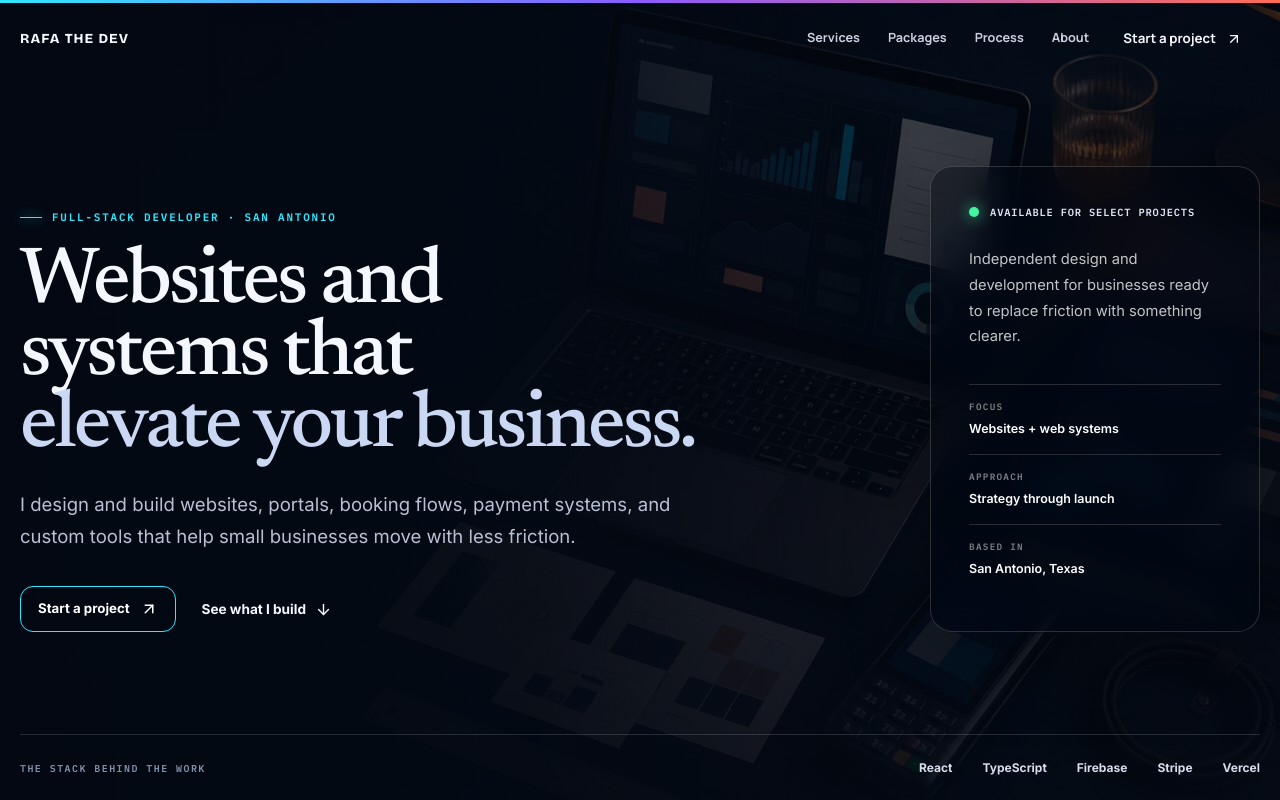
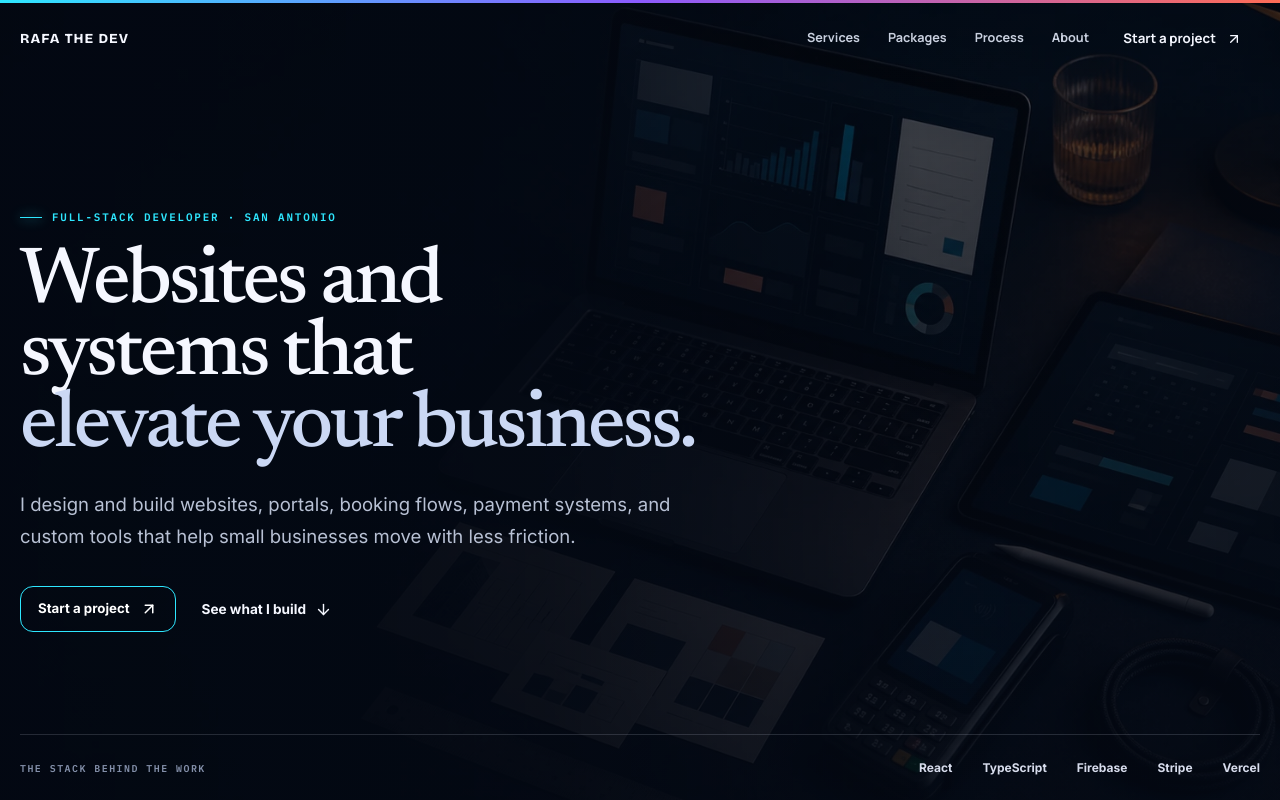
Before and after one commit to webdevRafa/rafa-the-dev, a React (Vite) app: page / in a window 1280 px wide. Shown: the top 800 px of the page. Built offline with nearby package versions, Linux system fonts and the light colour scheme.

Commit message:
Remove hero availability panel

```diff
--- a/src/App.css
+++ b/src/App.css
@@ -314,25 +314,6 @@ select:focus-visible { outline: 3px solid color-mix(in srgb, var(--rt-cyan) 55%,
   border-color: #7ceeff;
   background: rgba(46, 231, 255, 0.06);
 }
-.live-dot { width: 10px; height: 10px; border-radius: 50%; background: #42f5a1; box-shadow: 0 0 15px #42f5a1; }
-.hero-context {
-  align-self: end;
-  margin-bottom: 54px;
-  padding: clamp(26px, 3vw, 38px);
-  color: white;
-  border: 1px solid rgba(255, 255, 255, 0.16);
-  border-radius: 22px;
-  background: rgba(1, 5, 13, 0.42);
-  box-shadow: 0 26px 80px rgba(0, 0, 0, 0.34);
-  -webkit-backdrop-filter: blur(18px) saturate(140%);
-  backdrop-filter: blur(18px) saturate(140%);
-}
-.hero-availability { display: flex; align-items: center; gap: 11px; color: #dce2f2; font: 600 0.65rem/1.4 var(--rt-font-mono); letter-spacing: 0.08em; text-transform: uppercase; }
-.hero-context > p { max-width: 340px; margin: 28px 0 34px; color: rgba(255, 255, 255, 0.76); font-size: 0.92rem; line-height: 1.75; }
-.hero-context dl { display: grid; gap: 0; margin: 0; }
-.hero-context dl div { display: grid; gap: 7px; padding: 15px 0; border-top: 1px solid rgba(255, 255, 255, 0.15); }
-.hero-context dt { color: rgba(255, 255, 255, 0.48); font: 600 0.58rem var(--rt-font-mono); letter-spacing: 0.14em; }
-.hero-context dd { margin: 0; color: white; font-size: 0.78rem; font-weight: 600; }
 .hero-proof { grid-column: 1 / -1; display: flex; align-items: center; justify-content: space-between; padding-top: 24px; border-top: 1px solid var(--rt-line); }
 .hero-proof > span { color: #8490aa; font: 600 0.62rem var(--rt-font-mono); letter-spacing: 0.15em; }
 .hero-proof > div { display: flex; flex-wrap: wrap; justify-content: flex-end; gap: 14px 30px; }
@@ -791,9 +772,6 @@ select:focus-visible { outline: 3px solid color-mix(in srgb, var(--rt-cyan) 55%,
   .hero-section { grid-template-columns: 1fr; grid-template-rows: auto auto auto; min-height: auto; padding-top: 150px; }
   .hero-copy { padding-block: 30px 0; }
   .hero-copy h1 { max-width: 760px; font-size: clamp(3.4rem, 10vw, 5.4rem); }
-  .hero-context { margin: 12px 0 4px; padding: 26px; border: 1px solid rgba(255, 255, 255, 0.16); }
-  .hero-context > p { max-width: 620px; }
-  .hero-context dl { grid-template-columns: repeat(3, minmax(0, 1fr)); gap: 20px; }
   .hero-proof { flex-direction: column; align-items: flex-start; gap: 18px; }
   .hero-proof > div { justify-content: flex-start; }
   .signal-section,
@@ -825,7 +803,6 @@ select:focus-visible { outline: 3px solid color-mix(in srgb, var(--rt-cyan) 55%,
   .hero-copy h1 span { width: auto; }
   .hero-actions { align-items: flex-start; flex-direction: column; gap: 18px; }
   .hero-actions .button { width: max-content; }
-  .hero-context dl { grid-template-columns: 1fr; gap: 0; }
   .hero-proof > div { gap: 10px 18px; }
   .signal-section { padding-block: 100px; }
   .section-heading h2,
--- a/src/App.tsx
+++ b/src/App.tsx
@@ -598,35 +598,6 @@ function App() {
               </motion.div>
             </motion.div>
           </div>
-          <motion.aside
-            className="hero-context"
-            initial={reduceMotion ? false : { opacity: 0, y: 28 }}
-            animate={{ opacity: 1, y: 0 }}
-            transition={{ duration: 0.72, delay: 0.42, ease: revealEase }}
-            aria-label="Studio details"
-          >
-            <div className="hero-availability">
-              <span className="live-dot" /> Available for select projects
-            </div>
-            <p>
-              Independent design and development for businesses ready to replace
-              friction with something clearer.
-            </p>
-            <dl>
-              <div>
-                <dt>FOCUS</dt>
-                <dd>Websites + web systems</dd>
-              </div>
-              <div>
-                <dt>APPROACH</dt>
-                <dd>Strategy through launch</dd>
-              </div>
-              <div>
-                <dt>BASED IN</dt>
-                <dd>San Antonio, Texas</dd>
-              </div>
-            </dl>
-          </motion.aside>
           <div className="hero-proof" aria-label="Core technologies">
             <span>THE STACK BEHIND THE WORK</span>
             <div>
```
